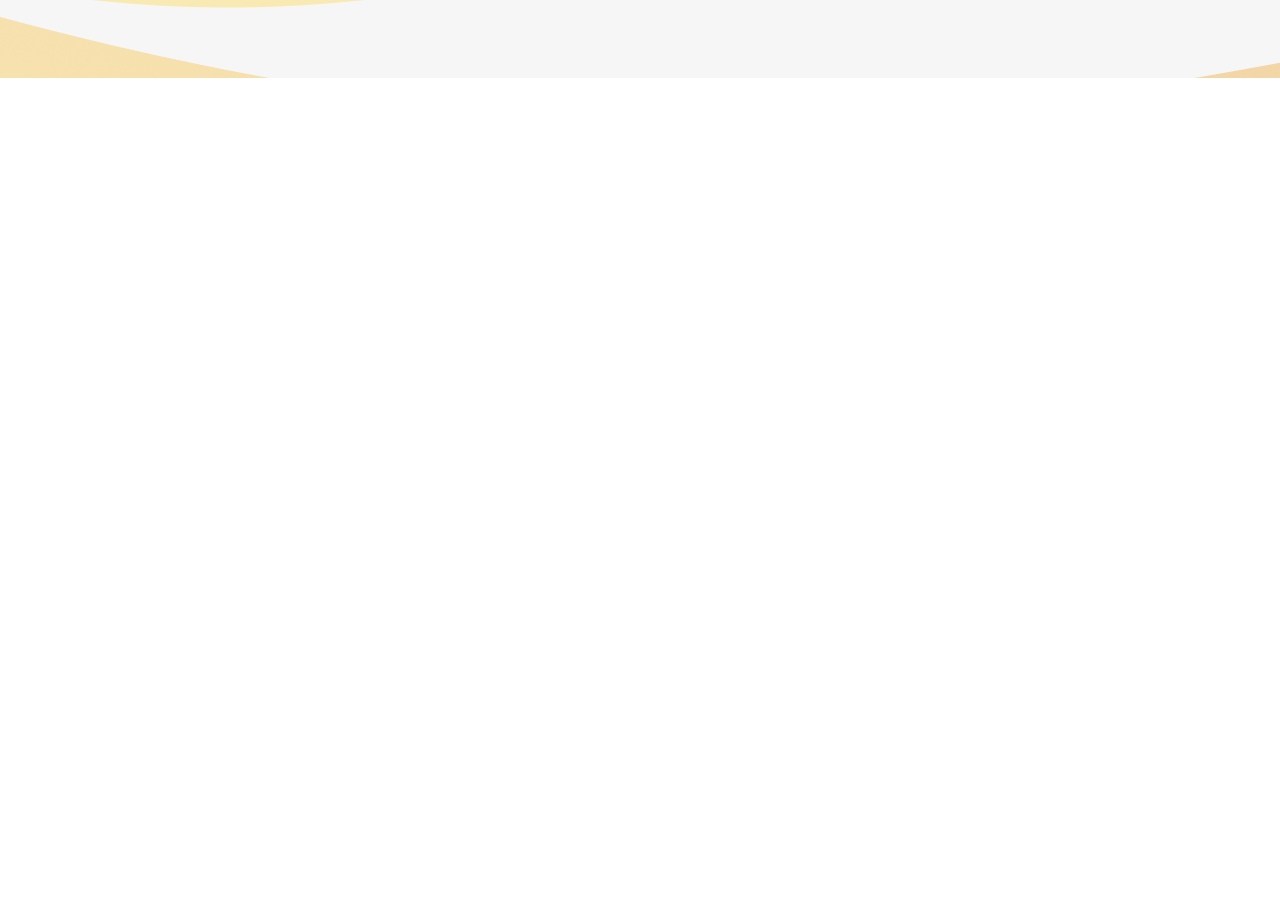
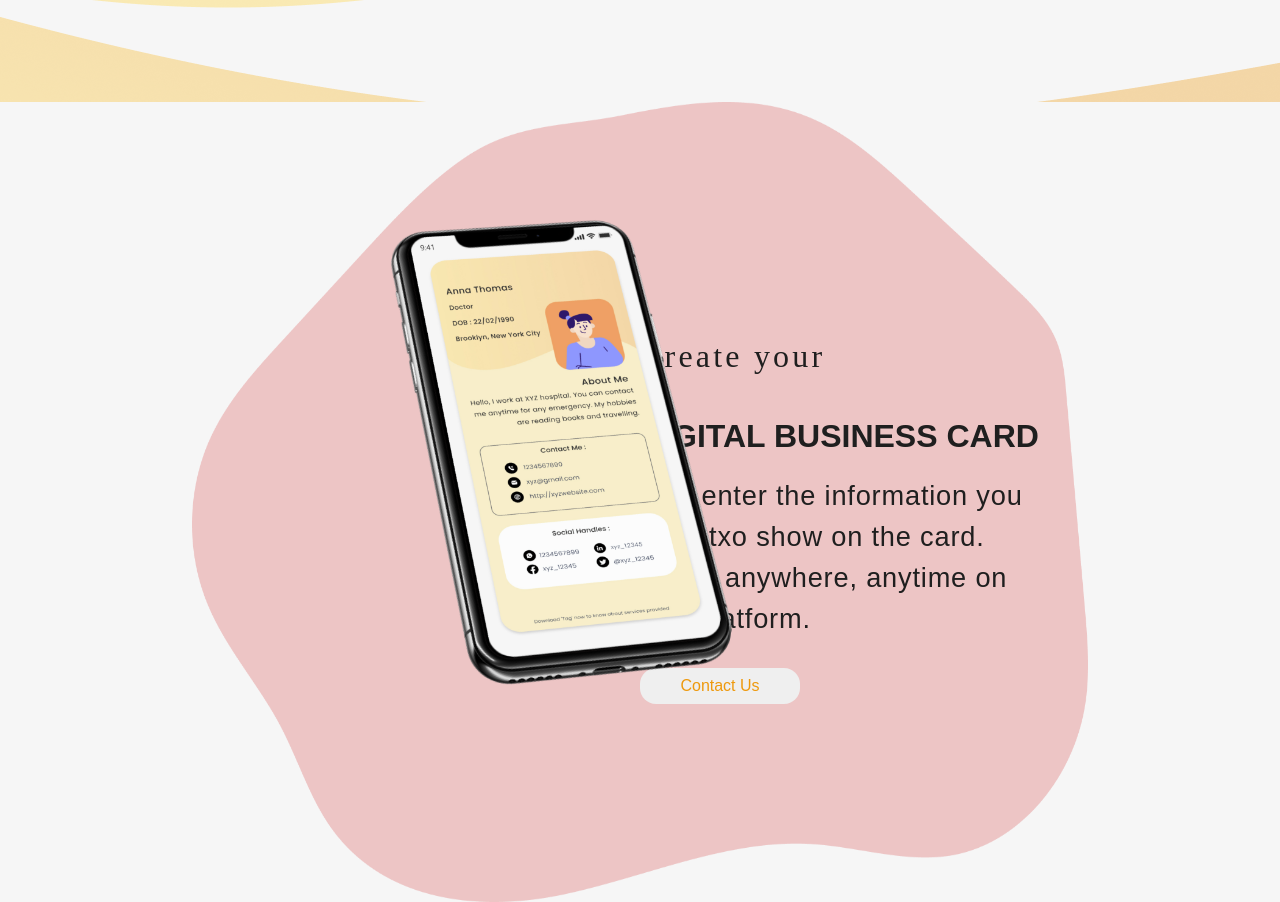
Before and after one commit to Yourstruggle11/DBC-website, a React (Create React App) app: page / in a window 1280 px wide. Shown: the part 2773-3675 px from the top of the page. Before the commit the page ends 2851 px from the top, so only its background shows below. Built offline with nearby package versions, Linux system fonts and the light colour scheme.

Commit message:
`feat`: Added `contactUsBanner` section

```diff
--- a/src/components/Home/BannerOne/BannerOne.style.js
+++ b/src/components/Home/BannerOne/BannerOne.style.js
@@ -3,14 +3,13 @@ import { makeStyles } from '@mui/styles'
 export const useStyles = makeStyles(() => ({
     BannerMain:{
         width: '100%',
-        height: '100vh',
-        background: '#F6F6F6'
-
+        height: '103vh',
+        background: '#F6F6F6',
     },
     background:{
         width: '100%',
         height:'100%',
-        backgroundSize: '100% 100%',
+        // backgroundSize: '100% 100%',
         display: 'flex',
         alignItems: 'center',
         justifyContent: 'space-Between',
--- /dev/null
+++ b/src/components/Home/ContactUsBanner/ContactUsBanner.style.js
@@ -0,0 +1,88 @@
+import { makeStyles } from '@mui/styles'
+
+
+export const useStyles = makeStyles((theme) => ({
+    ContactUsBannerMain:{
+        width:'100% !important',
+        height:'100vh   !important',
+        background: '#F6F6F6',
+        position: 'relative',
+        display: 'flex',
+        alignItems: 'center',
+        justifyContent: 'center',
+        padding: '0 10rem',
+    },
+    Background:{
+        position: 'absolute',
+        width: '70%',
+        height: '100%',
+    },
+    leftSide:{
+        width: '50%',
+        height: '100%',
+        position: 'relative',
+    },
+    rightSide:{
+        width: '50%',
+        height: '100%',
+        position: 'relative',
+        display: 'flex',
+        flexDirection:'column',
+        alignItems: 'flexStart',
+        justifyContent: 'center',
+    },
+    Mobile:{
+        width:'30rem',
+        height:'34rem',
+        zIndex: '5',
+        position: 'absolute',
+        left:'10rem',
+        top:'5rem',
+        // filter: 'drop-shadow(5px 5px 10px #000)',
+        // boxShadow: '0px 0px 10px rgba(0, 0, 0, 0.2)',
+    },
+    title:{
+        fontFamily: 'Poppins',
+        fontStyle: 'normal',
+        fontWeight: '300',
+        fontSize: '2rem',
+        letterSpacing:' 0.1em',
+        color: '#1F1F1F',
+    },
+    heading:{
+        fontFamily: theme.typography.h1.fontFamily,
+        fontStyle: 'normal !important',
+        fontWeight: '600 !important',
+        fontSize: '2rem !important',
+        color: '#1F1F1F !important',
+        marginBottom: '1rem !important',
+    },
+    detailsContainer:{
+        width: '30rem',
+        height:'7rem',
+        paddingRight:'5rem',
+    },
+    details:{
+        fontFamily: theme.typography.h1.fontFamily,
+        fontStyle: 'normal !important',
+        fontWeight: '100 !important',
+        fontSize: '1.7rem !important',
+        letterSpacing:' 0.03em !important',
+        color: '#1F1F1F !important',
+
+    },
+    contactUsButton:{
+        width: '10rem',
+        height:'2.2rem',
+        borderRadius:'1rem',
+        border:'none',
+        outline:'none',
+        color:'#EE990D',
+        fontFamily: theme.typography.h1.fontFamily,
+        fontStyle: 'normal',
+        fontWeight: '500',
+        fontSize: '1rem',
+        textrTansform: 'uppercase',
+        marginTop:'5rem'
+    }
+  }))
--- /dev/null
+++ b/src/components/Home/ContactUsBanner/index.jsx
@@ -0,0 +1,27 @@
+import React from 'react'
+import {useStyles} from "./ContactUsBanner.style"
+import Background from "../../../Assets/ContactUsBanner/Background.png"
+import Mobile from "../../../Assets/ContactUsBanner/Mobile.png"
+import {  Typography } from '@mui/material'
+
+export default function ContactUsBanner() {
+    const classes = useStyles()
+  return (
+   <>
+   <div className={classes.ContactUsBannerMain}>
+       <img src={Background} alt={Background}  className={classes.Background}/>
+            <div className={classes.leftSide}>
+                <img src={Mobile} alt={Mobile} className={classes.Mobile}/>
+              </div>
+              <div className={classes.rightSide}>
+                  <p className={classes.title}>Create your</p>
+                  <Typography className={classes.heading}>DIGITAL BUSINESS CARD  </Typography>
+                  <div className={classes.detailsContainer}>
+                  <Typography className={classes.details}>Just enter the information you want txo show on the card. Share anywhere, anytime on any Platform.</Typography>
+                  </div>
+                  <button className={classes.contactUsButton} >Contact Us</button>
+              </div>
+   </div>
+   </>
+  )
+}
--- a/src/pages/Home/index.jsx
+++ b/src/pages/Home/index.jsx
@@ -1,8 +1,9 @@
 import React from 'react'
+import NavBar from '../../components/NavBar'
 import BannerOne from '../../components/Home/BannerOne'
 import HeroSection from '../../components/Home/HeroSection'
 import KeyFeatures from '../../components/Home/KeyFeatures'
-import NavBar from '../../components/NavBar'
+import ContactUsBanner from '../../components/Home/ContactUsBanner'
 
 export default function Home() {
   return (
@@ -11,6 +12,7 @@ export default function Home() {
     <HeroSection />
     <KeyFeatures />
     <BannerOne />
+    <ContactUsBanner />
     </>
   )
 }
```
Also changed, not shown: src/Assets/ContactUsBanner/Background.png (renamed from src/Assets/ContactUs/Mobile.png), src/Assets/ContactUsBanner/Mobile.png (renamed from src/Assets/ContactUs/Group 4516 (1).png).
